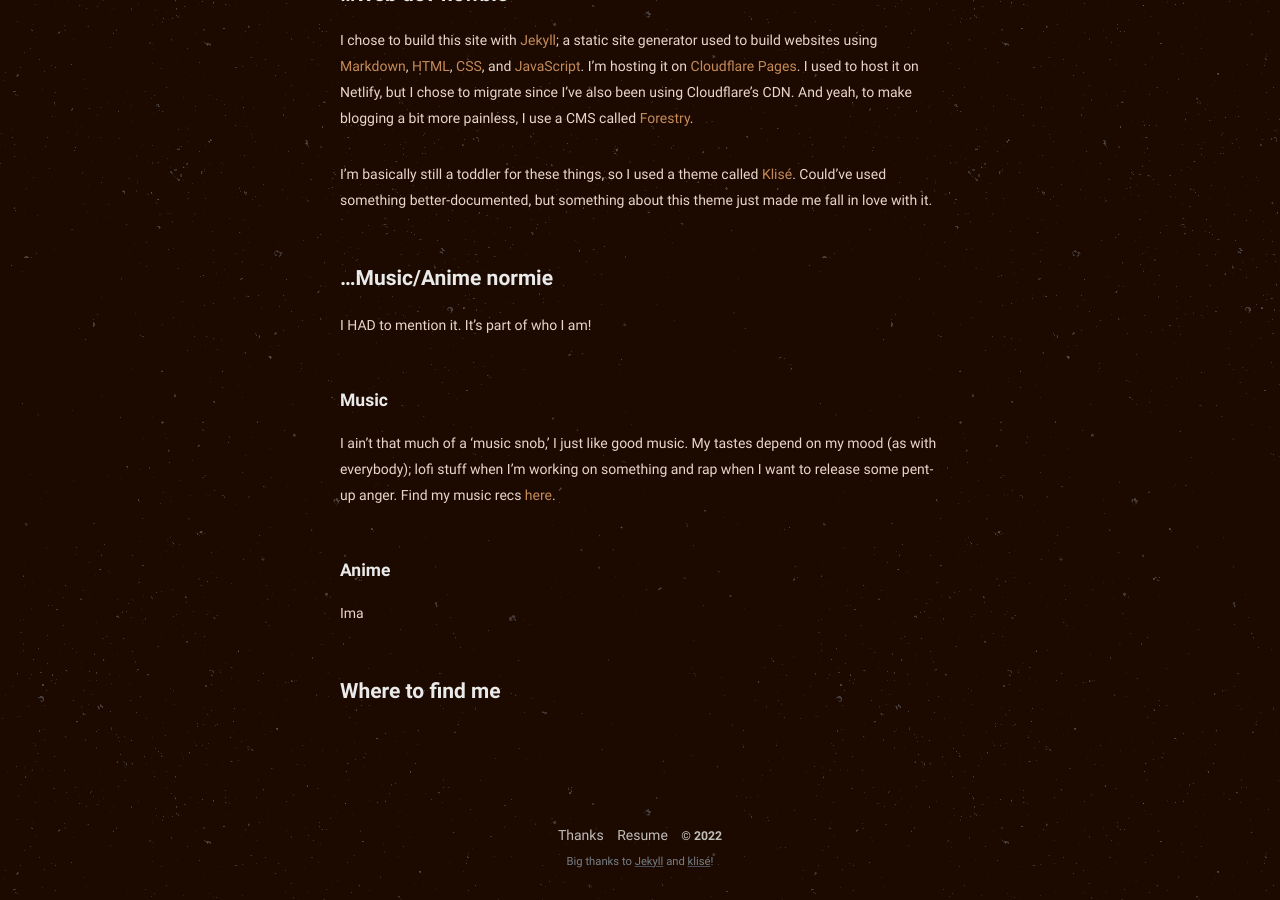
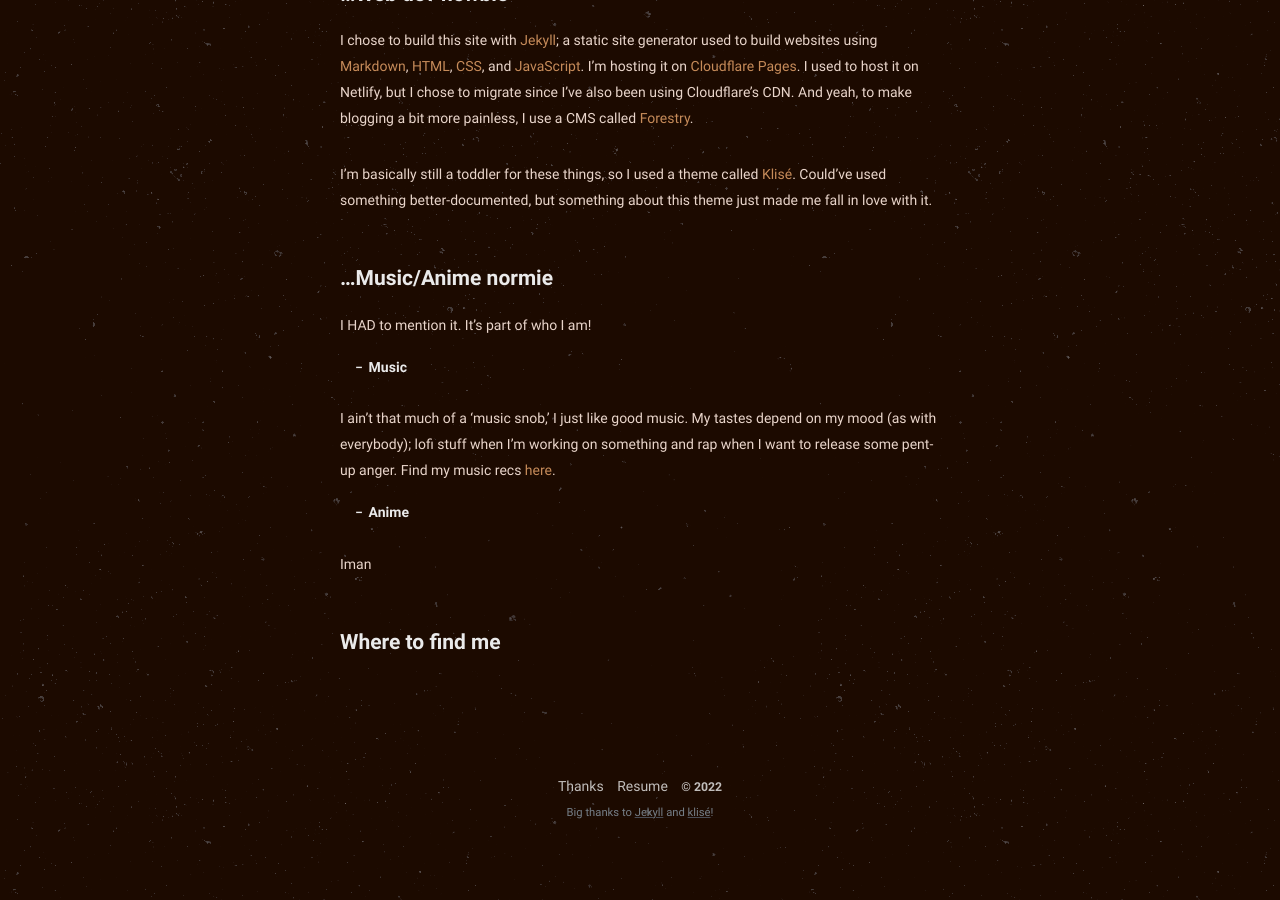
Before and after one commit to philippines69/carlcastroarchives, a Jekyll site: the page built from about.md, in a window 1280 px wide and 900 px high, scrolled down 1245 px. Built offline with Jekyll 4.4.1, drawn with Linux system fonts in a browser that asks for light colours.

Commit message:
Update from Forestry.io philippines69 updated about.md

```diff
--- a/about.md
+++ b/about.md
@@ -38,12 +38,12 @@
 
 I HAD to mention it. It's part of who I am!
 
-#### Music
+* **Music**
 
 I ain't that much of a 'music snob,' I just like good music. My tastes depend on my mood (as with everybody); lofi stuff when I'm working on something and rap when I want to release some pent-up anger. Find my music recs [here](https://www.carlcastroarchives.ml/archive/#Music).
 
-#### Anime
+* **Anime**
 
-Ima
+Iman
 
 # Where to find me
```
